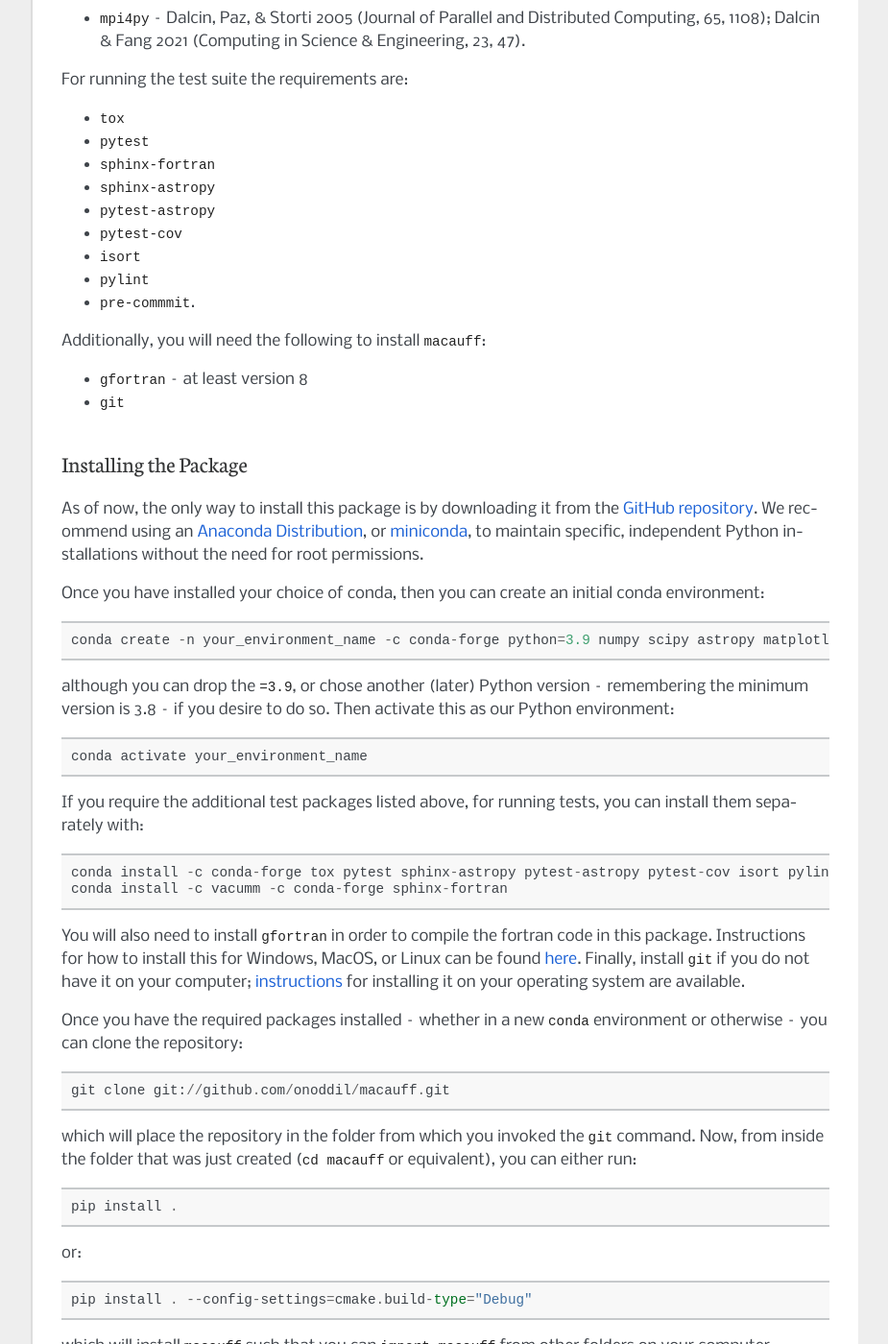
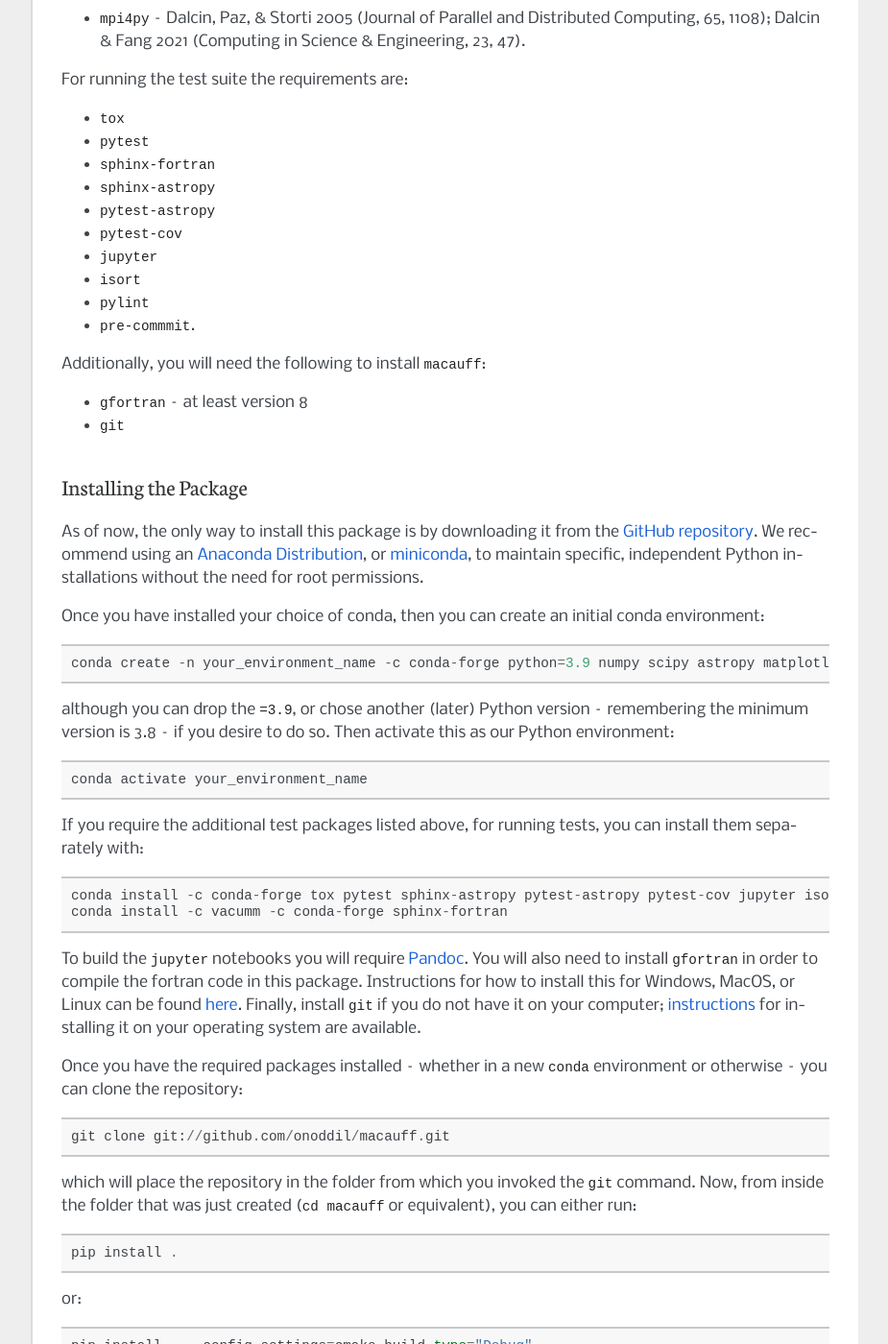
Before and after one commit to macauff/macauff, a Sphinx documentation site: the page built from docs/installation.rst, in a window 1280 px wide and 1400 px high, scrolled down 678 px. Shown: the whole window at 96% size, without its empty margins (198-1123 px from the left). Built offline with Sphinx 7.4.7, drawn with Linux system fonts in a browser that asks for light colours.

Commit message:
Added jupyter to list of test dependencies.

```diff
--- a/docs/installation.rst
+++ b/docs/installation.rst
@@ -32,6 +32,7 @@ For running the test suite the requirements are:
 * ``sphinx-astropy``
 * ``pytest-astropy``
 * ``pytest-cov``
+* ``jupyter``
 * ``isort``
 * ``pylint``
 * ``pre-commmit``.
@@ -56,10 +57,10 @@ although you can drop the ``=3.9``, or chose another (later) Python version -- r
 
 If you require the additional test packages listed above, for running tests, you can install them separately with::
 
-    conda install -c conda-forge tox pytest sphinx-astropy pytest-astropy pytest-cov isort pylint pre_commit
+    conda install -c conda-forge tox pytest sphinx-astropy pytest-astropy pytest-cov jupyter isort pylint pre_commit
     conda install -c vacumm -c conda-forge sphinx-fortran
 
-You will also need to install ``gfortran`` in order to compile the fortran code in this package. Instructions for how to install this for Windows, MacOS, or Linux can be found `here <https://gcc.gnu.org/wiki/GFortranBinaries>`_. Finally, install ``git`` if you do not have it on your computer; `instructions <https://git-scm.com/book/en/v2/Getting-Started-Installing-Git>`_ for installing it on your operating system are available.
+To build the ``jupyter`` notebooks you will require `Pandoc <https://pandoc.org/installing.html>`_. You will also need to install ``gfortran`` in order to compile the fortran code in this package. Instructions for how to install this for Windows, MacOS, or Linux can be found `here <https://gcc.gnu.org/wiki/GFortranBinaries>`_. Finally, install ``git`` if you do not have it on your computer; `instructions <https://git-scm.com/book/en/v2/Getting-Started-Installing-Git>`_ for installing it on your operating system are available.
 
 Once you have the required packages installed -- whether in a new ``conda`` environment or otherwise -- you can clone the repository::
 
```
